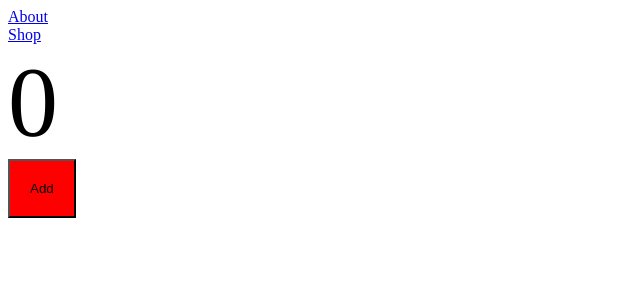
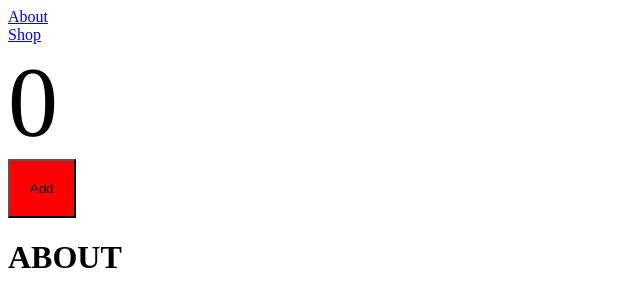
Before and after one commit to RodikYermak/webpack, a React app: page / in a window 1280 px wide. Shown: the top 306 px of the page, without its empty margins (0-640 px from the left). Built offline with nearby package versions, Linux system fonts and the light colour scheme.

Commit message:
adding alliases for absolute path

```diff
--- a/src/components/App.tsx
+++ b/src/components/App.tsx
@@ -1,6 +1,7 @@
 import React, { useState } from 'react';
 import classes from './App.module.scss';
 import { Outlet, Link } from 'react-router-dom';
+import About from '@/pages/about/About';
 
 export default function App() {
     const [count, setCount] = useState(0);
@@ -13,6 +14,7 @@ export default function App() {
             <button className={classes.button} onClick={() => setCount((prev) => prev + 1)}>
                 Add
             </button>
+            <About />
             <Outlet />
         </>
     );
--- a/src/index.tsx
+++ b/src/index.tsx
@@ -1,8 +1,8 @@
 import { createRoot } from 'react-dom/client';
 import App from './components/App';
 import { createBrowserRouter, RouterProvider } from 'react-router-dom';
-import { LazyAbout } from './pages/about/About.lazy';
-import { Shop } from './pages/Shop';
+import { LazyAbout } from '@/pages/about/About.lazy';
+import { Shop } from '@/pages/Shop';
 import { Suspense } from 'react';
 
 const root = document.getElementById('root');
--- a/tsconfig.json
+++ b/tsconfig.json
@@ -8,7 +8,11 @@
         "allowJs": true,
         "moduleResolution": "node",
         "allowSyntheticDefaultImports": true,
-        "esModuleInterop": true
+        "esModuleInterop": true,
+        "baseUrl": ".",
+        "paths": {
+            "@/*": ["./src/*"]
+        }
     },
     "ts-node": {
         "compilerOptions": {
--- a/webpack.config.ts
+++ b/webpack.config.ts
@@ -14,6 +14,7 @@ export default (env: EnvVariables) => {
         output: path.resolve(__dirname, 'build'),
         entry: path.resolve(__dirname, 'src', 'index.tsx'),
         html: path.resolve(__dirname, 'public', 'index.html'),
+        src: path.resolve(__dirname, 'src'),
     };
 
     const config: webpack.Configuration = buildWebpack({
```
Also changed, not shown: 2 other files (tests, documents, lock files or other folders).
